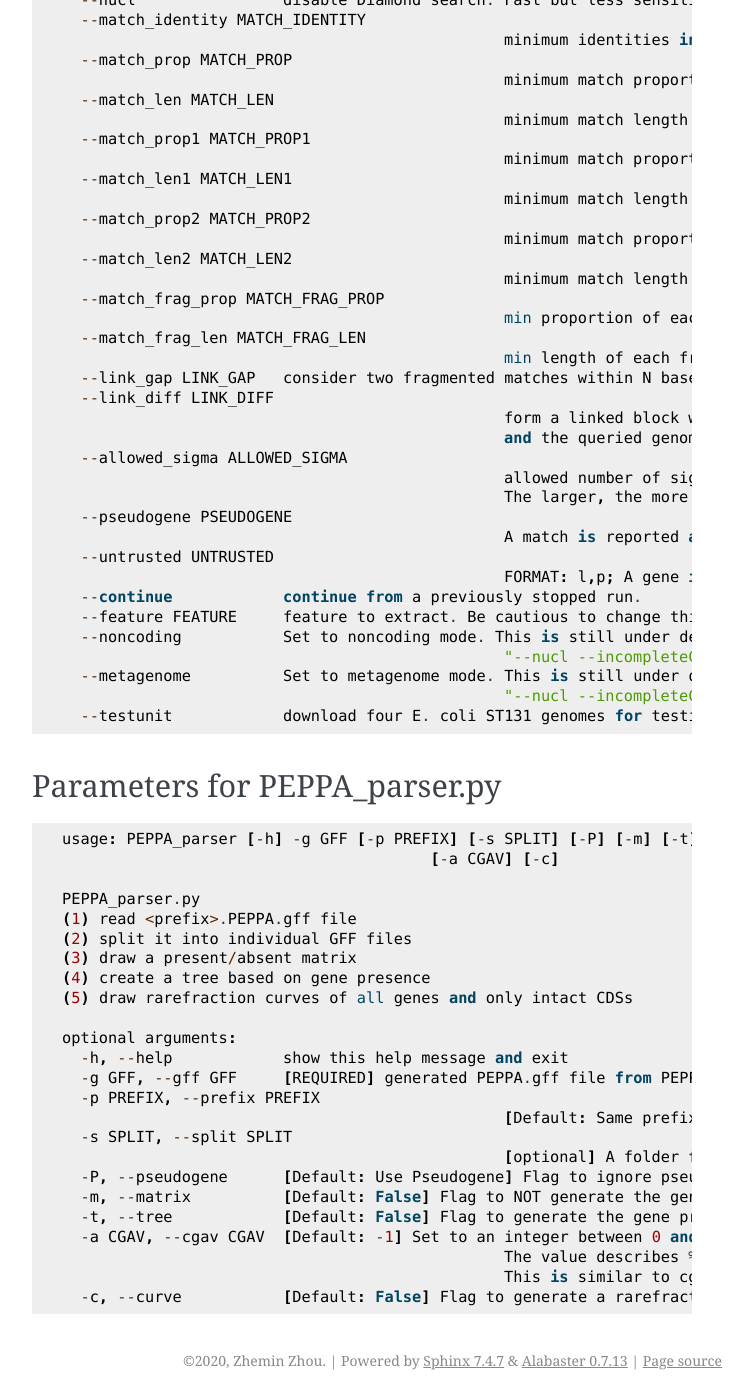
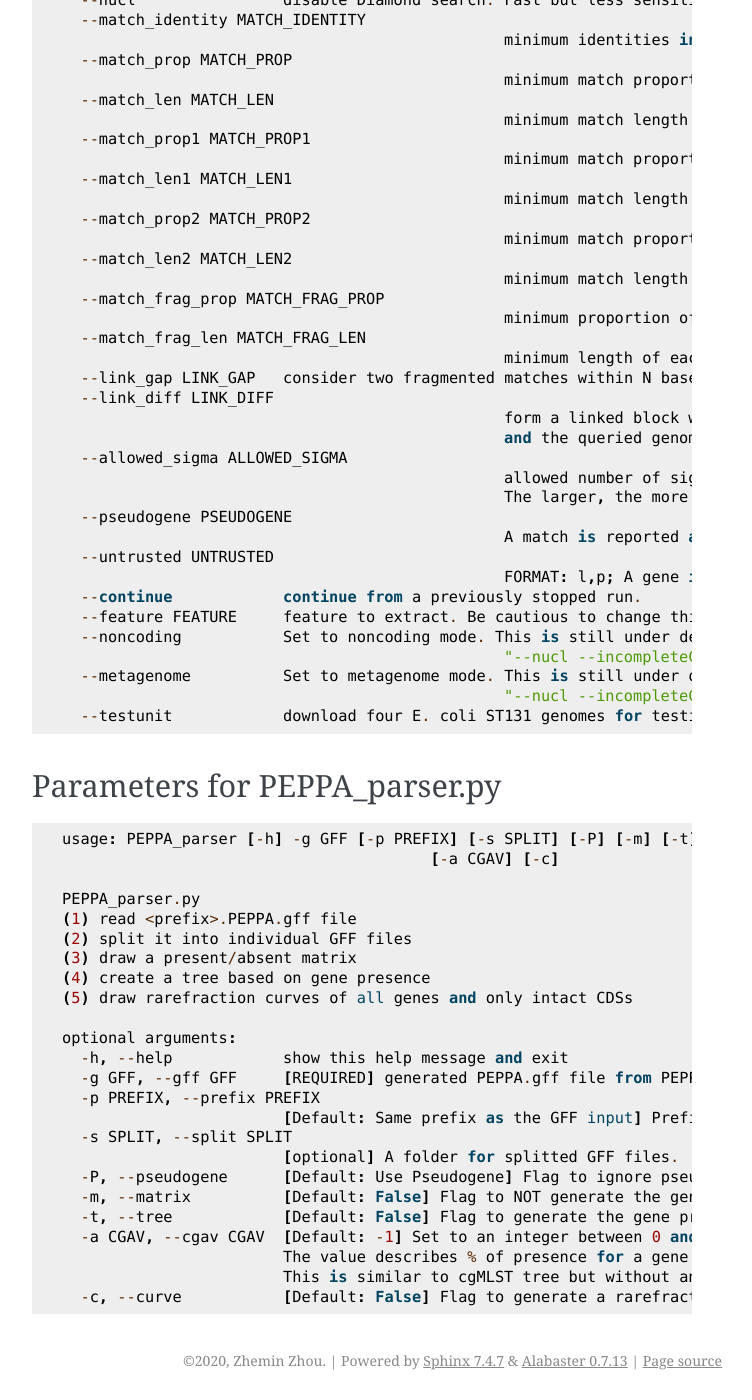
Before and after one commit to zheminzhou/PEPPAN, a Sphinx documentation site: the page built from docs/source/usage/parameters.rst, in a window 1280 px wide and 1400 px high, scrolled down 1358 px. Shown: the whole window, without its empty margins (388-1140 px from the left). Built offline with Sphinx 7.4.7, drawn with Linux system fonts in a browser that asks for light colours.

Commit message:
Update parameters.rst

```diff
--- a/docs/source/usage/parameters.rst
+++ b/docs/source/usage/parameters.rst
@@ -79,10 +79,10 @@
 	  --match_len2 MATCH_LEN2
 							minimum match length for long genes in BLAST search. Default: 400
 	  --match_frag_prop MATCH_FRAG_PROP
-							min proportion of each fragment for fragmented matches. Default: 0.25
+							minimum proportion of each fragment for fragmented matches. Default: 0.25
 	  --match_frag_len MATCH_FRAG_LEN
-							min length of each fragment for fragmented matches. Default: 50
-	  --link_gap LINK_GAP   consider two fragmented matches within N bases as a linked block. Default: 300
+							minimum length of each fragment for fragmented matches. Default: 50
+	  --link_gap LINK_GAP   consider two fragmented matches within N bases as a linked block. Default: 600
 	  --link_diff LINK_DIFF
 							form a linked block when the covered regions in the reference gene
 							and the queried genome differed by no more than this value. Default: 1.2
@@ -122,13 +122,13 @@
 	  -h, --help            show this help message and exit
 	  -g GFF, --gff GFF     [REQUIRED] generated PEPPA.gff file from PEPPA.py.
 	  -p PREFIX, --prefix PREFIX
-							[Default: Same prefix as GFF input] Prefix for all outputs.
+				[Default: Same prefix as the GFF input] Prefix for all outputs.
 	  -s SPLIT, --split SPLIT
-							[optional] A folder for splitted GFF files.
+				[optional] A folder for splitted GFF files.
 	  -P, --pseudogene      [Default: Use Pseudogene] Flag to ignore pseudogenes in all analyses.
-	  -m, --matrix          [Default: False] Flag to NOT generate the gene present/absent matrix(.Rtab)
-	  -t, --tree            [Default: False] Flag to generate the gene present/absent tree
+	  -m, --matrix          [Default: False] Flag to NOT generate the gene present/absent matrix.
+	  -t, --tree            [Default: False] Flag to generate the gene present/absent tree.
 	  -a CGAV, --cgav CGAV  [Default: -1] Set to an integer between 0 and 100 to apply a Core Gene Allelic Variation tree.
-							The value describes % of presence for a gene to be included in the analysis.
-							This is similar to cgMLST tree but without an universal scheme.
+				The value describes % of presence for a gene to be included in the analysis.
+				This is similar to cgMLST tree but without an universal scheme.
 	  -c, --curve           [Default: False] Flag to generate a rarefraction curve.
```
Also changed, not shown: other parts of docs/source/usage/parameters.rst (+2 -2 lines).
